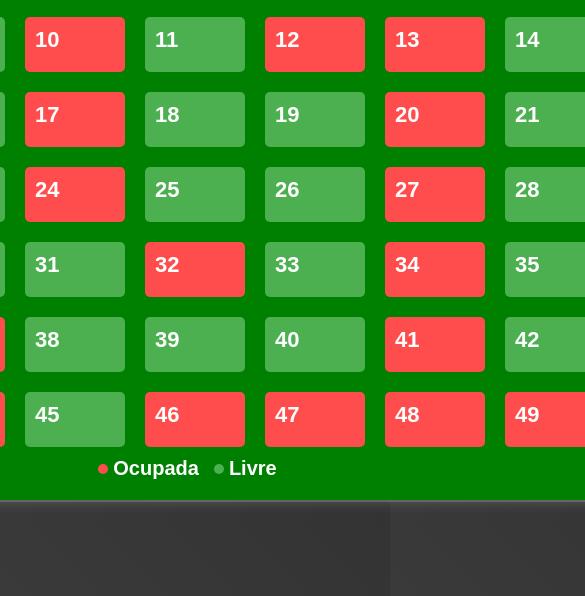
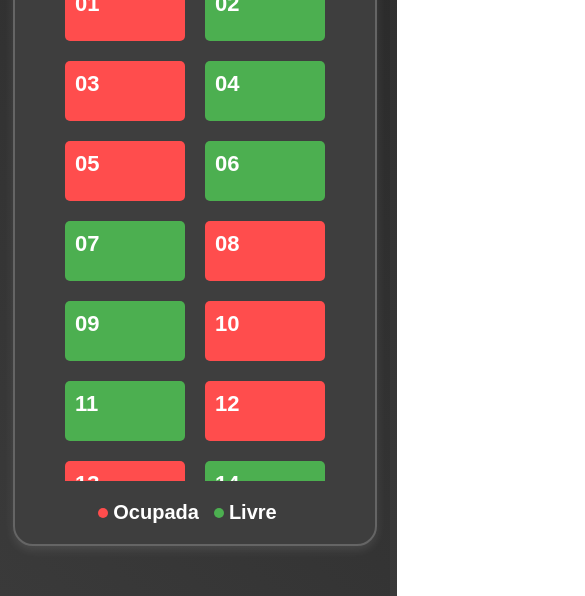
Before and after one commit to OrgGerencEstacionamento/GerencEstacionamento, a website: page src/main/resources/templates/vacancies/index.html in a window 390 px wide. Shown: the part 248-844 px from the top of the page, 585 px wide, since content can reach past the window. Drawn offline with Linux system fonts and the light colour scheme; files that its build step writes are made by us from their sources.

Commit message:
finalizando a responsividade da tela de vagas

```diff
--- a/src/main/resources/static/css/vacancies/style.css
+++ b/src/main/resources/static/css/vacancies/style.css
@@ -72,7 +72,7 @@ body {
 
 @media (max-width: 600px) {
      .content_popup {
-        width: 100%;
+        width: 90%;
      }
 
      .content_popup h1 {
@@ -158,9 +158,6 @@ body {
     margin: 10px 0px 10px 0px;
 }
 
-
-
-
 .our .title {
     display: flex;
     flex-direction: column;
@@ -209,10 +206,6 @@ body {
     box-shadow: none;
     transform: scale(1);
 }
-
-/* .vacancies {
-    z-index: -1;
-} */
 
 .header {
     width: 100%;
@@ -267,43 +260,81 @@ body {
 }
 
 @media(max-width: 940px) {
-.container {
-    background: red;
-    }
-    .container .title {
-        font-size: 40px !important;
-    }
+}
+
+@media(max-width: 700px) {
 
 }
 
-@media(max-width: 700px) {
-    .container {
-        background: green;
-        }
+.vacancies{
+    display: flex;
+    height: 100%;
+    align-items: center;
+    justify-content: center;
+    padding-top: 40px;
 }
-
-
 
 .container .title {
     display: flex;
     font-size: 19px;
     color: #EFB810;
-    width: 100%
+    width: 100%;
 }
 
 .parking-grid {
     display: grid;
-    grid-template-columns: repeat(7, 1fr);
+    grid-template-columns: repeat(6, 1fr);
     gap: 20px;
     margin-top: 20px;
     justify-content: center;
+    overflow: hidden;
+    max-height: 500px;
+}
+
+@media (max-width: 945px) {
+    .parking-grid {
+        grid-template-columns: repeat(5, 1fr);
+    }
+}
+
+@media (max-width: 800px) {
+    .parking-grid {
+        grid-template-columns: repeat(4, 1fr);
+        overflow: auto;
+    }
+}
+
+@media (max-width: 665px) {
+    .parking-grid {
+        grid-template-columns: repeat(3, 1fr);
+    }
+}
+
+@media (max-width: 530px) {
+    .parking-grid {
+        grid-template-columns: repeat(2, 1fr);
+    }
+    .vacancies {
+        align-items: flex-end;
+        padding: 0px 20px 50px 20px;
+    }
+}
+
+@media (max-height: 815px) {
+    .parking-grid {
+        max-height: 320px !important;
+    }
+
+    .container {
+        padding: 10px 40px;
+    }
 }
 
 .spot {
     display: flex;
     justify-content: flex-start;
-    width: 100px;
-    height: 55px;
+    width: 120px;
+    height: 60px;
     padding: 10px;
     color: white;
     font-weight: bold;
@@ -323,7 +354,7 @@ body {
 .legend {
     display: flex;
     justify-content: center;
-    margin-top: 10px;
+    margin-top: 20px;
     font-weight: bold;
     font-size: 20px;
 }
--- a/src/main/resources/templates/vacancies/index.html
+++ b/src/main/resources/templates/vacancies/index.html
@@ -68,7 +68,7 @@
         </div>
         <div class="container">
             <div class="title">
-                <h3>Vagas do Estacionamento</h3>
+                <h2>Vagas do Estacionamento</h2>
             </div>
             <div class="parking-grid">
                 <div class="spot occupied">01</div>
@@ -101,25 +101,6 @@
                 <div class="spot free">28</div>
                 <div class="spot occupied">29</div>
                 <div class="spot free">30</div>
-                <div class="spot free">31</div>
-                <div class="spot occupied">32</div>
-                <div class="spot free">33</div>
-                <div class="spot occupied">34</div>
-                <div class="spot free">35</div>
-                <div class="spot occupied">36</div>
-                <div class="spot occupied">37</div>
-                <div class="spot free">38</div>
-                <div class="spot free">39</div>
-                <div class="spot free">40</div>
-                <div class="spot occupied">41</div>
-                <div class="spot free">42</div>
-                <div class="spot free">43</div>
-                <div class="spot occupied">44</div>
-                <div class="spot free">45</div>
-                <div class="spot occupied">46</div>
-                <div class="spot occupied">47</div>
-                <div class="spot occupied">48</div>
-                <div class="spot occupied">49</div>
             </div>
             <div class="legend">
                 <div><span class="red"></span> Ocupada</div>
```
